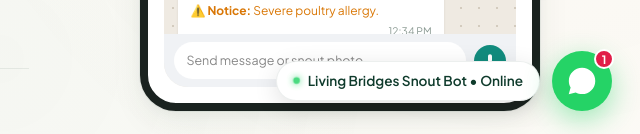
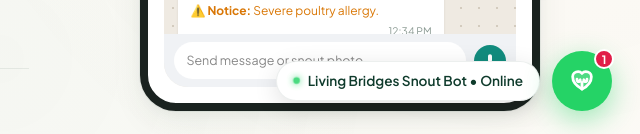
Before and after one commit to Ranjana0521/Living-Bridges-, a plain HTML site: page index.html in a window 1280 px wide. Shown: the part 661-795 px from the top of the page, 640-1280 px from the left. Drawn offline with nearby package versions, Linux system fonts and the light colour scheme; a web font is replaced by a local one.

Commit message:
Update online bot launcher icon to canine dog nose

```diff
--- a/index.html
+++ b/index.html
@@ -457,9 +457,13 @@
       <span class="pulse-dot-green"></span>
       <span>Living Bridges Snout Bot • Online</span>
     </div>
-    <div class="wa-launcher-circle">
-      <svg width="32" height="32" viewBox="0 0 24 24" fill="#ffffff">
-        <path d="M12.04 2c-5.46 0-9.91 4.45-9.91 9.91 0 1.75.46 3.45 1.32 4.95L2.05 22l5.25-1.38c1.45.79 3.08 1.21 4.74 1.21 5.46 0 9.91-4.45 9.91-9.91 0-2.65-1.03-5.14-2.9-7.01A9.816 9.816 0 0 0 12.04 2z"/>
+    <div class="wa-launcher-circle" aria-label="Open Living Bridges Snout Bot">
+      <svg width="30" height="30" viewBox="0 0 24 24" fill="none" stroke="#ffffff" stroke-width="2.2" stroke-linecap="round" stroke-linejoin="round">
+        <!-- Canine Snout & Nose Biometric Icon -->
+        <path d="M4.5 8.5C4.5 6 6.5 4.5 9 4.5C10.8 4.5 11.6 5.5 12 6C12.4 5.5 13.2 4.5 15 4.5C17.5 4.5 19.5 6 19.5 8.5C19.5 12.8 15.8 16.5 12 18.5C8.2 16.5 4.5 12.8 4.5 8.5Z" fill="rgba(255, 255, 255, 0.2)" />
+        <path d="M8 10.5C8 11.6 8.7 12.5 9.7 12.5C10.5 12.5 10.8 11.8 10.5 11" />
+        <path d="M16 10.5C16 11.6 15.3 12.5 14.3 12.5C13.5 12.5 13.2 11.8 13.5 11" />
+        <path d="M12 13V18.5" />
       </svg>
       <div class="wa-unread-badge" id="waUnreadBadge">1</div>
     </div>
```
